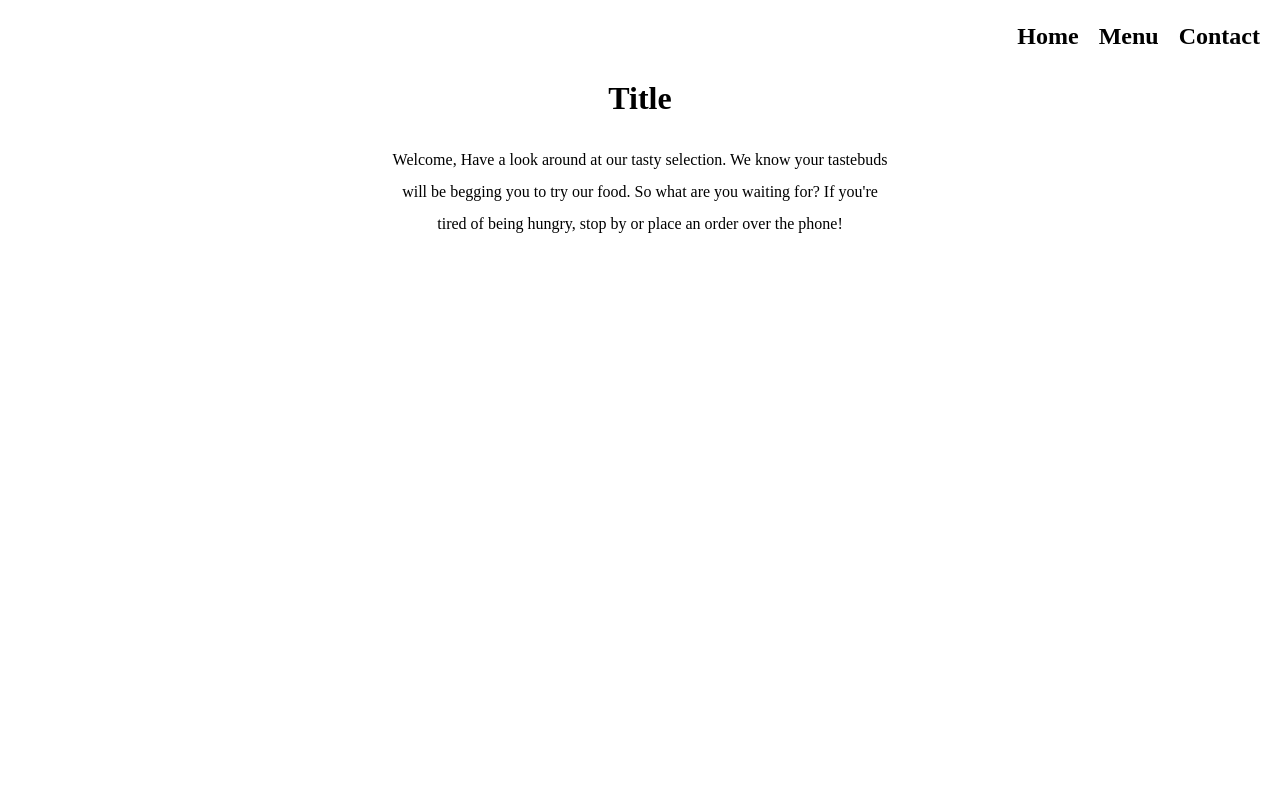
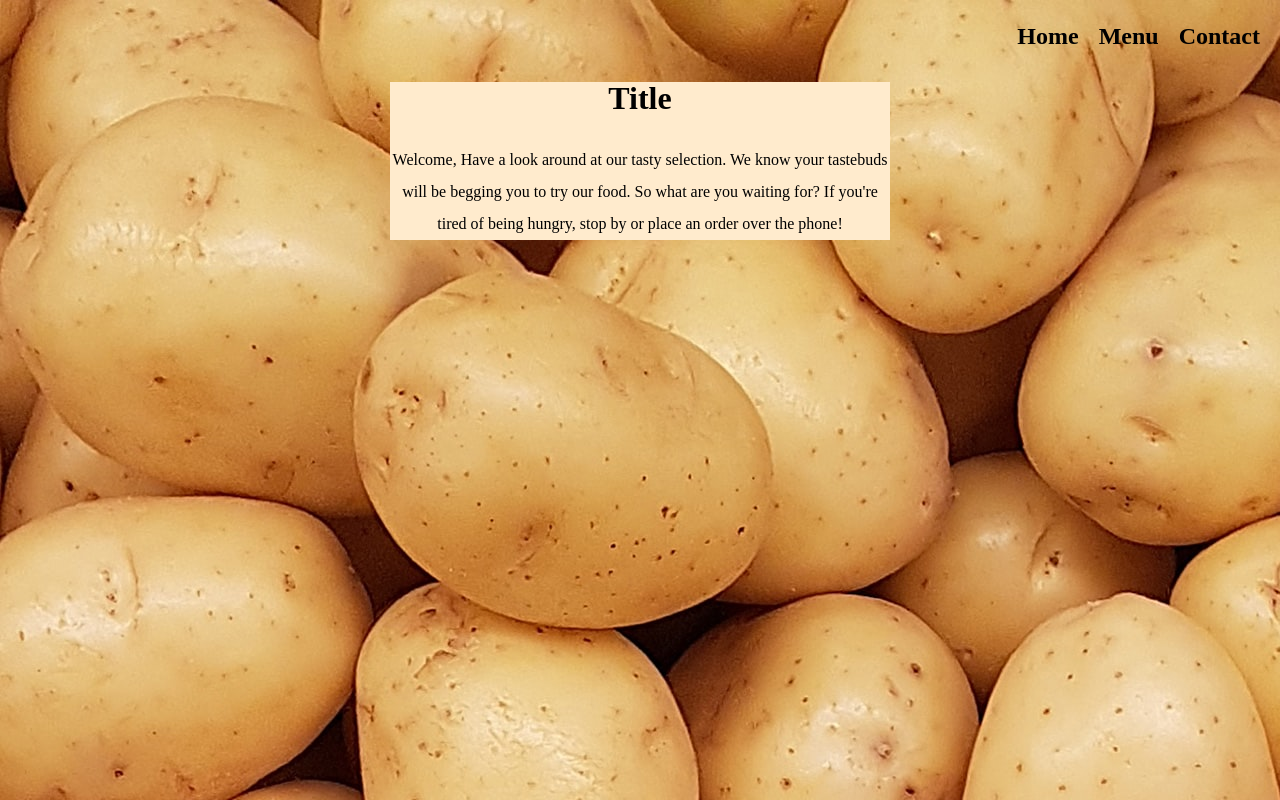
Before and after one commit to Kingbot13/restaurant, a website built with webpack: page dist/index.html in a window 1280 px wide. Built offline with nearby package versions, Linux system fonts and the light colour scheme; files whose address does not match are found by name.

Commit message:
add background image and move styles.css to source folder to be bundled

```diff
--- a/package.json
+++ b/package.json
@@ -12,6 +12,8 @@
   "author": "",
   "license": "ISC",
   "devDependencies": {
+    "css-loader": "^6.2.0",
+    "style-loader": "^3.1.0",
     "webpack": "^5.45.1",
     "webpack-cli": "^4.7.2",
     "webpack-dev-server": "^3.11.2"
--- a/src/index.js
+++ b/src/index.js
@@ -3,7 +3,9 @@ import nav from "./nav.js";
 import home from "./homepage";
 import menu from "./menu";
 import contact from "./contact";
-import mainPotato from "./images/potatoimg.jpg";
+// import mainPotato from "./potatoimg.jpg";
+import potatoBackground from "./potatobackground.jpg";
+import "./styles.css";
 
 const page = (() => {
 
@@ -13,9 +15,9 @@ const page = (() => {
 
         // add main img
         const mainImg = new Image();
-        mainImg.src = mainPotato;
+        mainImg.src = potatoBackground;
 
-        document.body.style.backgroundImage = `url('${mainImg}')`;
+        // document.body.style.backgroundImage = `url('${mainImg}')`;
 
         // append homepage on initial load
 
--- a/dist/styles.css
+++ b/src/styles.css
@@ -7,6 +7,7 @@ body {
     font-size: 16px;
     line-height: 2rem;
     text-align: center;
+    background-image: url('./potatobackground.jpg');
 }
 
 nav {
@@ -27,5 +28,6 @@ h2 {
     width: 500px;
     height: auto;
     margin: auto;
+    background-color: blanchedalmond;
 
 }
--- a/webpack.config.js
+++ b/webpack.config.js
@@ -15,6 +15,11 @@ module.exports = {
   module: {
     rules: [
       {
+        test: /\.css$/i,
+        use: ['style-loader', 'css-loader'],
+      },
+
+      {
           test: /\.(png|svg|jpg|jpeg|gif)$/i,
           type: 'asset/resource',
       },
```
Also changed, not shown: dist/index.html, src/potatobackground.jpg (added), 3 other files. Lines whose indentation alone changed are shown as unchanged.
